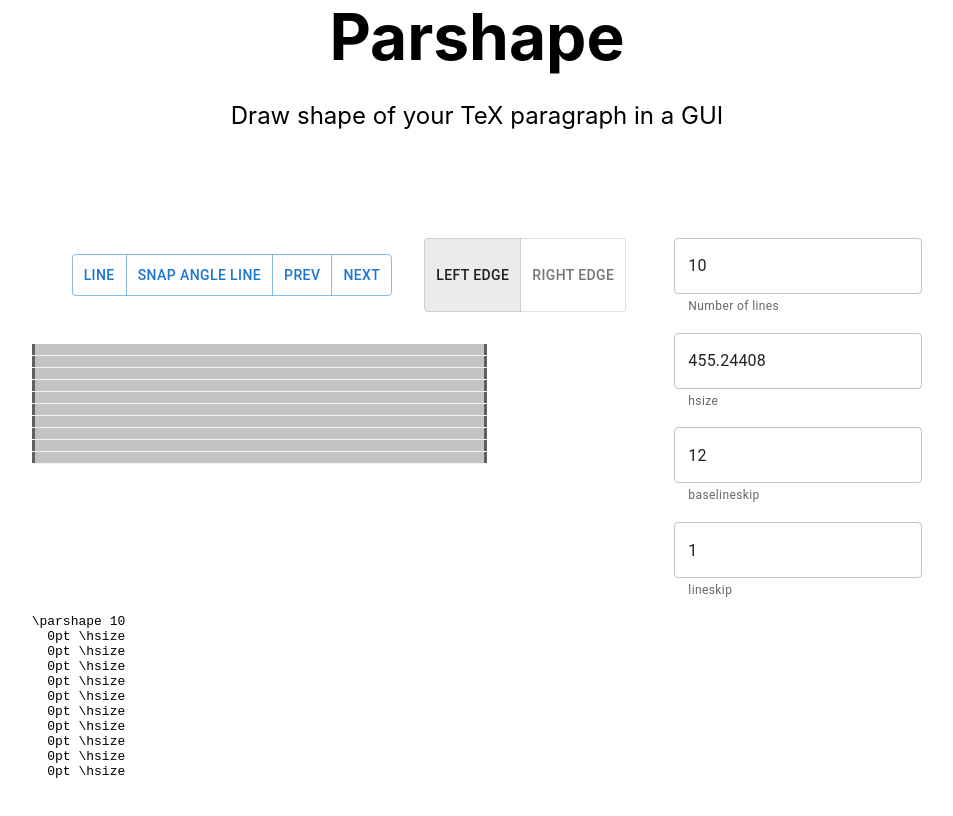
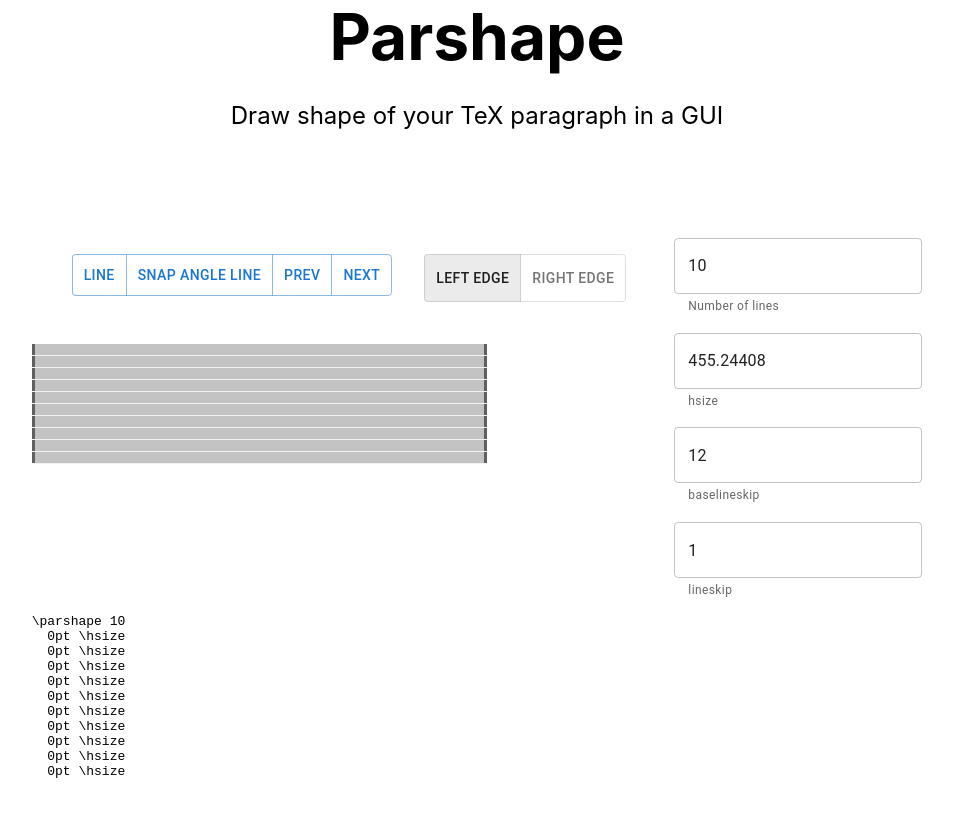
Before and after one commit to tmscer/parshape, a Next.js app: page / in a window 1280 px wide. Shown: the top 816 px of the page, without its empty margins (163-1116 px from the left). Built offline with nearby package versions, Linux system fonts and the light colour scheme.

Commit message:
Decrease edge button size

```diff
--- a/components/Editor.js
+++ b/components/Editor.js
@@ -95,7 +95,9 @@ export default function Editor() {
               prev={goToPrevious}
               next={goToNext}
             />
-            <EdgeButton value={edge} onChange={setEdge} />
+            <Stack sx={{ mt: 2 }}>
+              <EdgeButton value={edge} onChange={setEdge} />
+            </Stack>
           </Stack>
           <UnitContext.Provider value={{ unit: "px" }}>
             <Canvas
```
